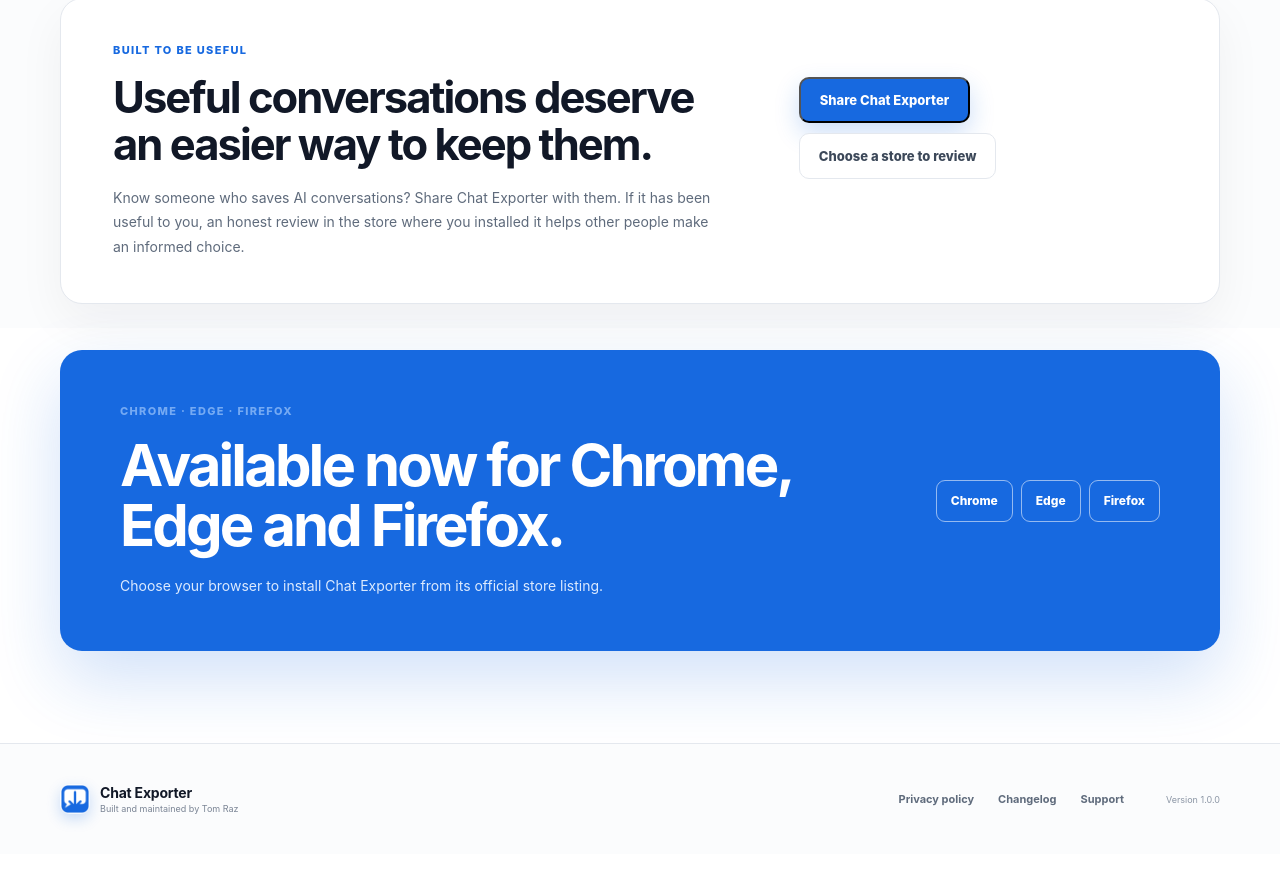
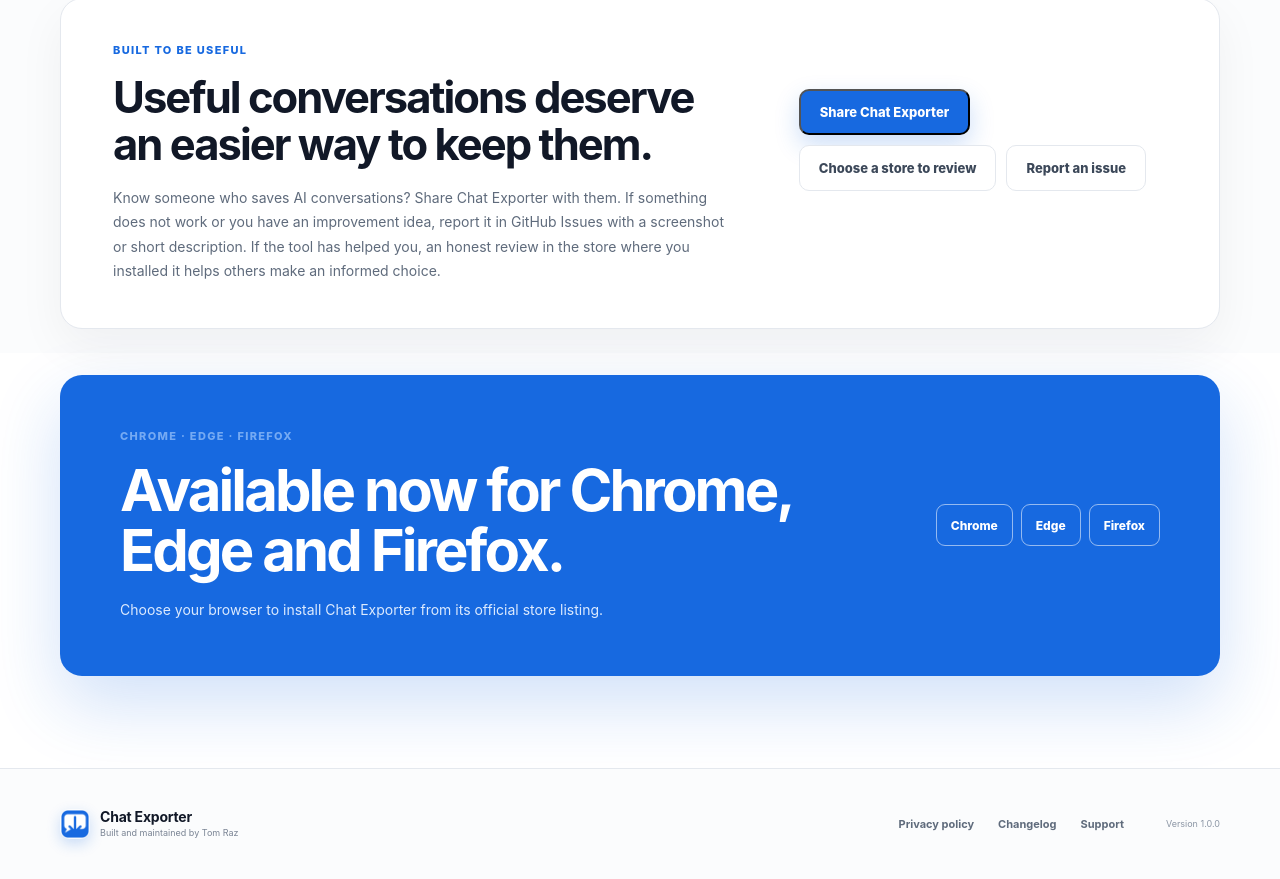
Before and after one commit to talktome8/chat-exporter, a Next.js app: page / in a window 1280 px wide. Shown: the part 3541-4420 px from the top of the page. Before the commit the page ends 4395 px from the top, so only its background shows below. Built offline with nearby package versions, Linux system fonts and the light colour scheme.

Commit message:
feat: add feedback link

```diff
--- a/app/page.tsx
+++ b/app/page.tsx
@@ -289,11 +289,12 @@ export default function Home() {
             <div>
               <p className="section-kicker">{language === "he" ? "נבנה כדי לעזור" : "Built to be useful"}</p>
               <h2 id="community-title">{language === "he" ? "שיחות שימושיות ראויות לדרך פשוטה יותר לשמור אותן." : "Useful conversations deserve an easier way to keep them."}</h2>
-              <p>{language === "he" ? "מכירים מישהו ששומר שיחות AI? שתפו איתו את Chat Exporter. אם התוסף עזר לכם, ביקורת כנה בחנות שבה התקנתם אותו תעזור לאחרים לבחור בצורה מושכלת." : "Know someone who saves AI conversations? Share Chat Exporter with them. If it has been useful to you, an honest review in the store where you installed it helps other people make an informed choice."}</p>
+              <p>{language === "he" ? "מכירים מישהו ששומר שיחות AI? שתפו איתו את Chat Exporter. אם משהו לא עובד או שיש רעיון לשיפור, דווחו ב־GitHub Issues עם צילום מסך או תיאור קצר. אם השירות עזר לכם, ביקורת כנה בחנות שבה התקנתם אותו תעזור לאחרים לבחור בצורה מושכלת." : "Know someone who saves AI conversations? Share Chat Exporter with them. If something does not work or you have an improvement idea, report it in GitHub Issues with a screenshot or short description. If the tool has helped you, an honest review in the store where you installed it helps others make an informed choice."}</p>
             </div>
             <div className="community-actions">
               <button className="button button-primary" type="button" onClick={shareProject}>{language === "he" ? "שיתוף Chat Exporter" : "Share Chat Exporter"}</button>
               <a className="button button-secondary" href="#get">{language === "he" ? "בחירת חנות לדירוג" : "Choose a store to review"}</a>
+              <a className="button button-secondary" href="https://github.com/talktome8/chat-exporter/issues" target="_blank" rel="noreferrer">{language === "he" ? "דיווח על בעיה" : "Report an issue"}</a>
               <p aria-live="polite">{shareStatus}</p>
             </div>
           </div>
```
